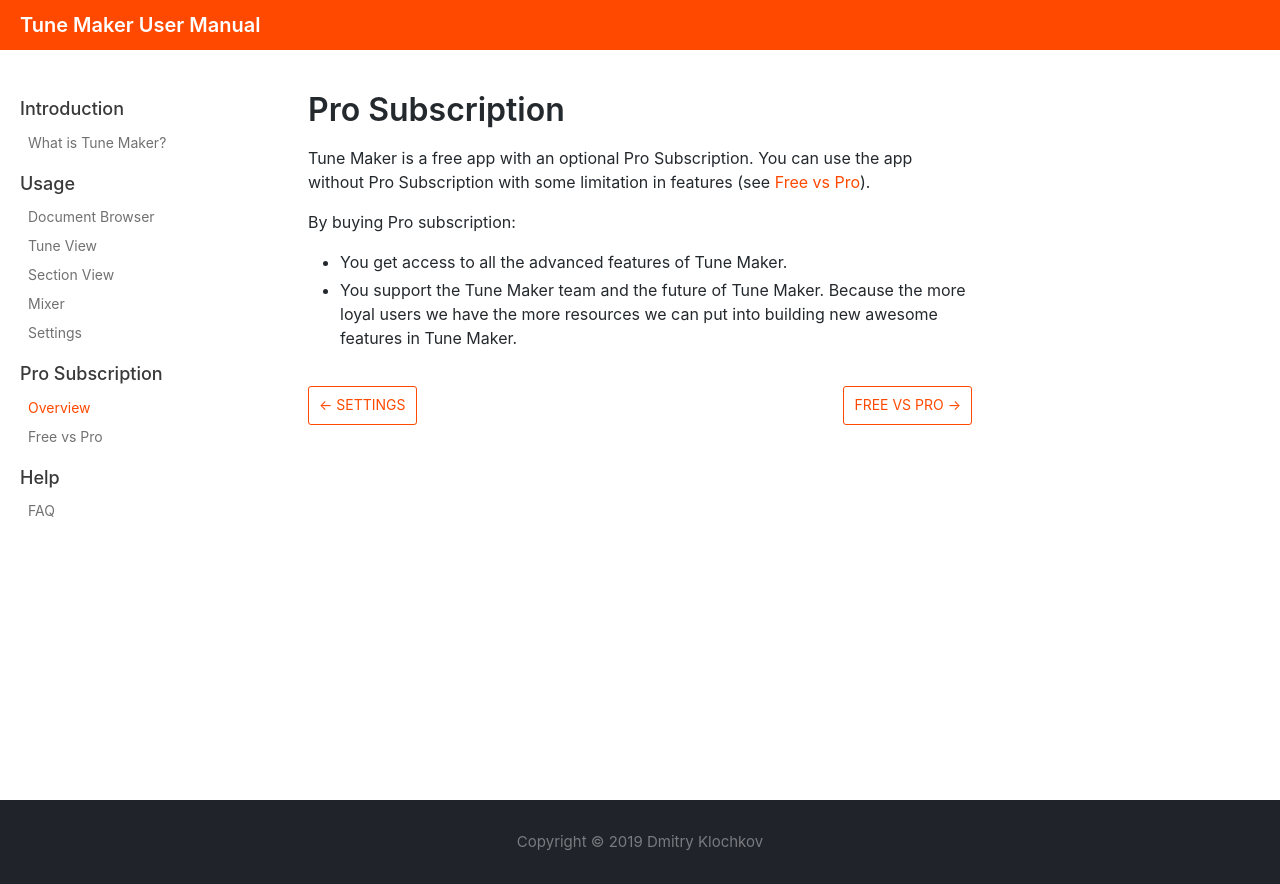
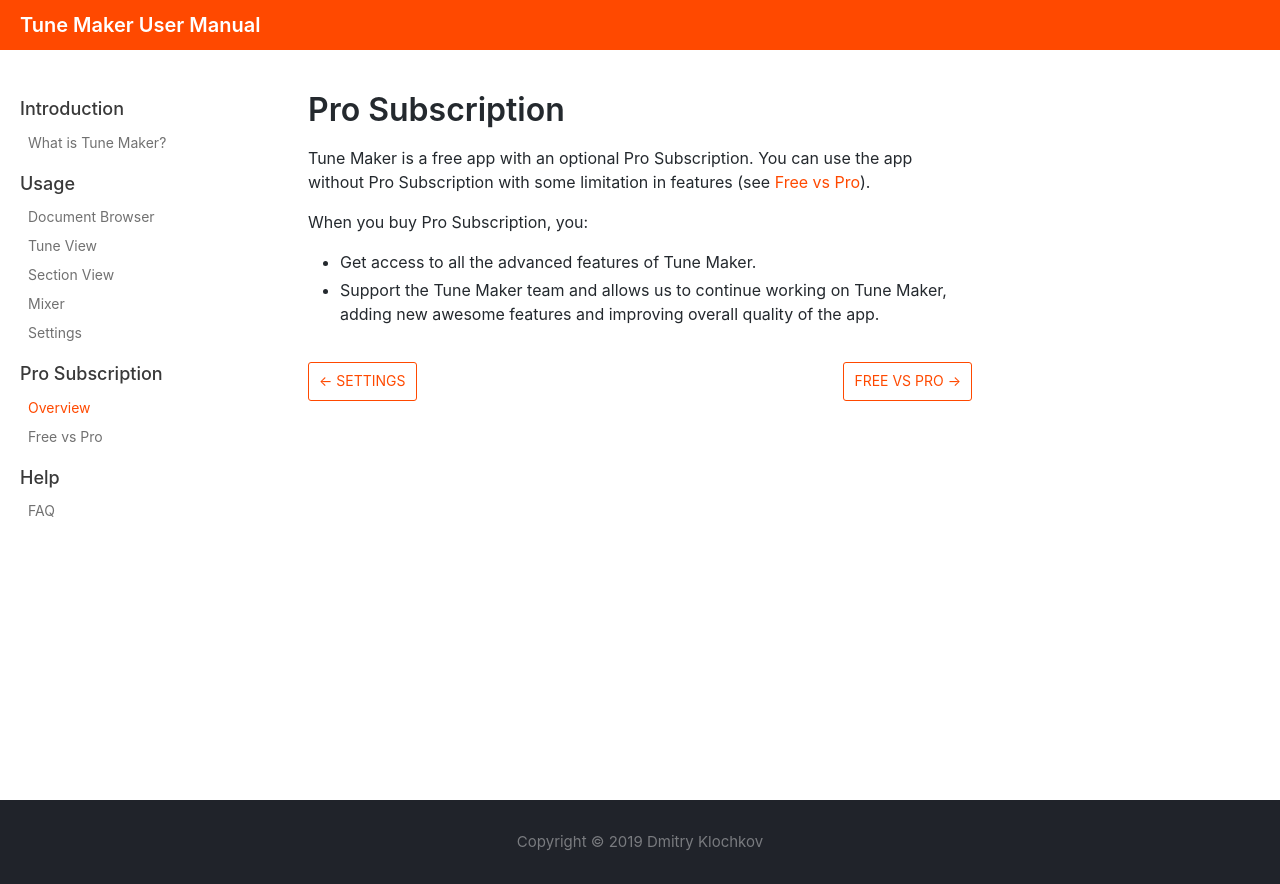
Before and after one commit to 0Dmitry/TuneMakerLanding, a website: page manual/docs/proSubscription.html in a window 1280 px wide. Drawn offline with nearby package versions, Linux system fonts and the light colour scheme.

Commit message:
update pro subscription page

```diff
--- a/manual/docs/proSubscription.html
+++ b/manual/docs/proSubscription.html
@@ -55,9 +55,9 @@
               }
             });
         </script></nav></div><div class="container mainContainer docsContainer"><div class="wrapper"><div class="post"><header class="postHeader"><h1 id="__docusaurus" class="postHeaderTitle">Pro Subscription</h1></header><article><div><span><p>Tune Maker is a free app with an optional Pro Subscription. You can use the app without Pro Subscription with some limitation in features  (see <a href="/manual/docs/proFeatures">Free vs Pro</a>).</p>
-<p>By buying Pro subscription:</p>
+<p>When you buy Pro Subscription, you:</p>
 <ul>
-<li>You get access to all the advanced features of Tune Maker.</li>
-<li>You support the Tune Maker team and the future of Tune Maker. Because the more loyal users we have the more resources we can put into building new awesome features in Tune Maker.</li>
+<li>Get access to all the advanced features of Tune Maker.</li>
+<li>Support the Tune Maker team and allows us to continue working on Tune Maker, adding new awesome features and improving overall quality of the app.</li>
 </ul>
 </span></div></article></div><div class="docs-prevnext"><a class="docs-prev button" href="/manual/docs/settings"><span class="arrow-prev">← </span><span>Settings</span></a><a class="docs-next button" href="/manual/docs/proFeatures"><span>Free vs Pro</span><span class="arrow-next"> →</span></a></div></div></div><nav class="onPageNav"></nav></div><footer class="nav-footer" id="footer"><section class="copyright">Copyright © 2019 Dmitry Klochkov</section></footer></div></body></html>
```
Also changed, not shown: manual/docs/proSubscription/index.html (+3 -3 lines).
